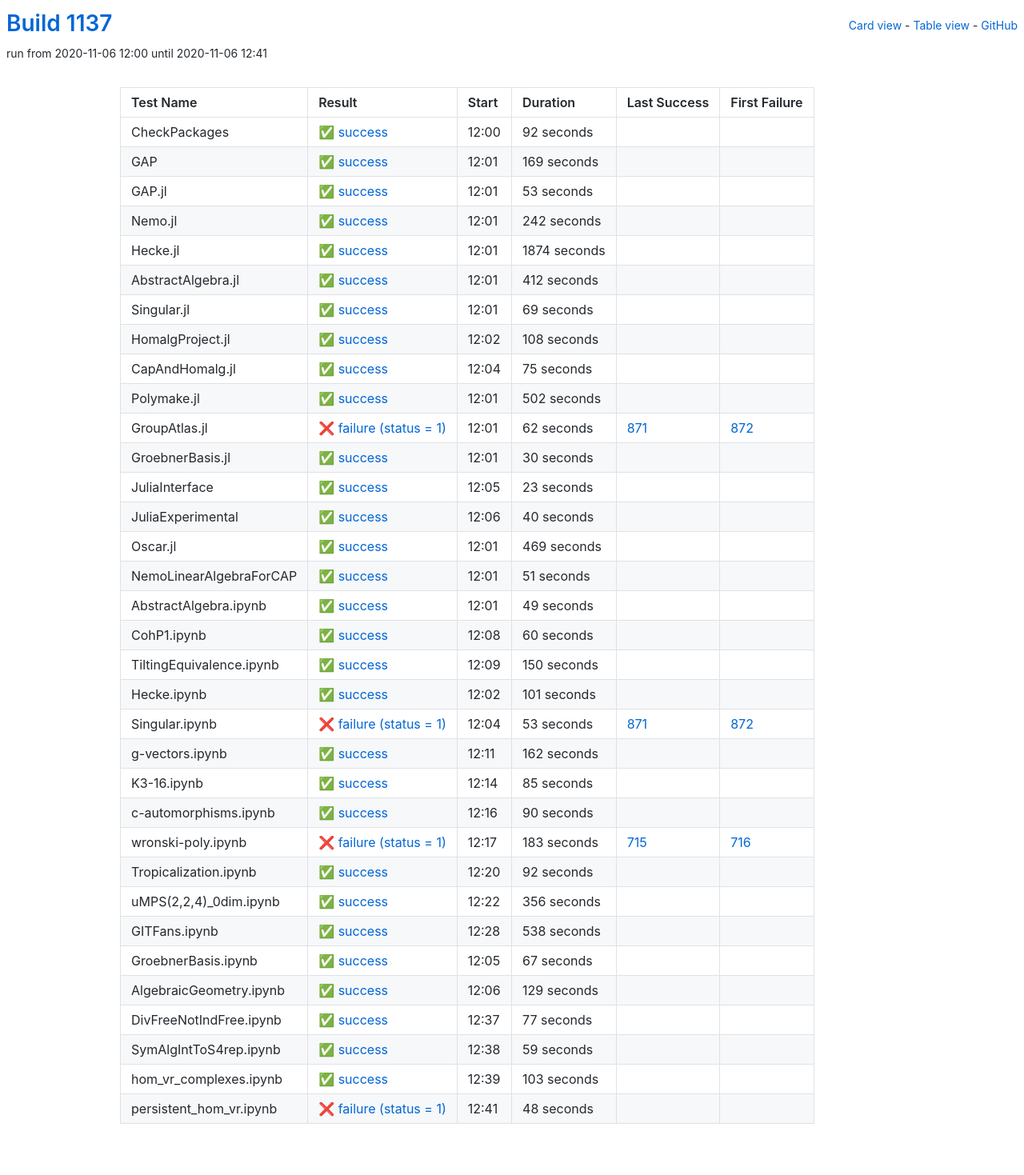
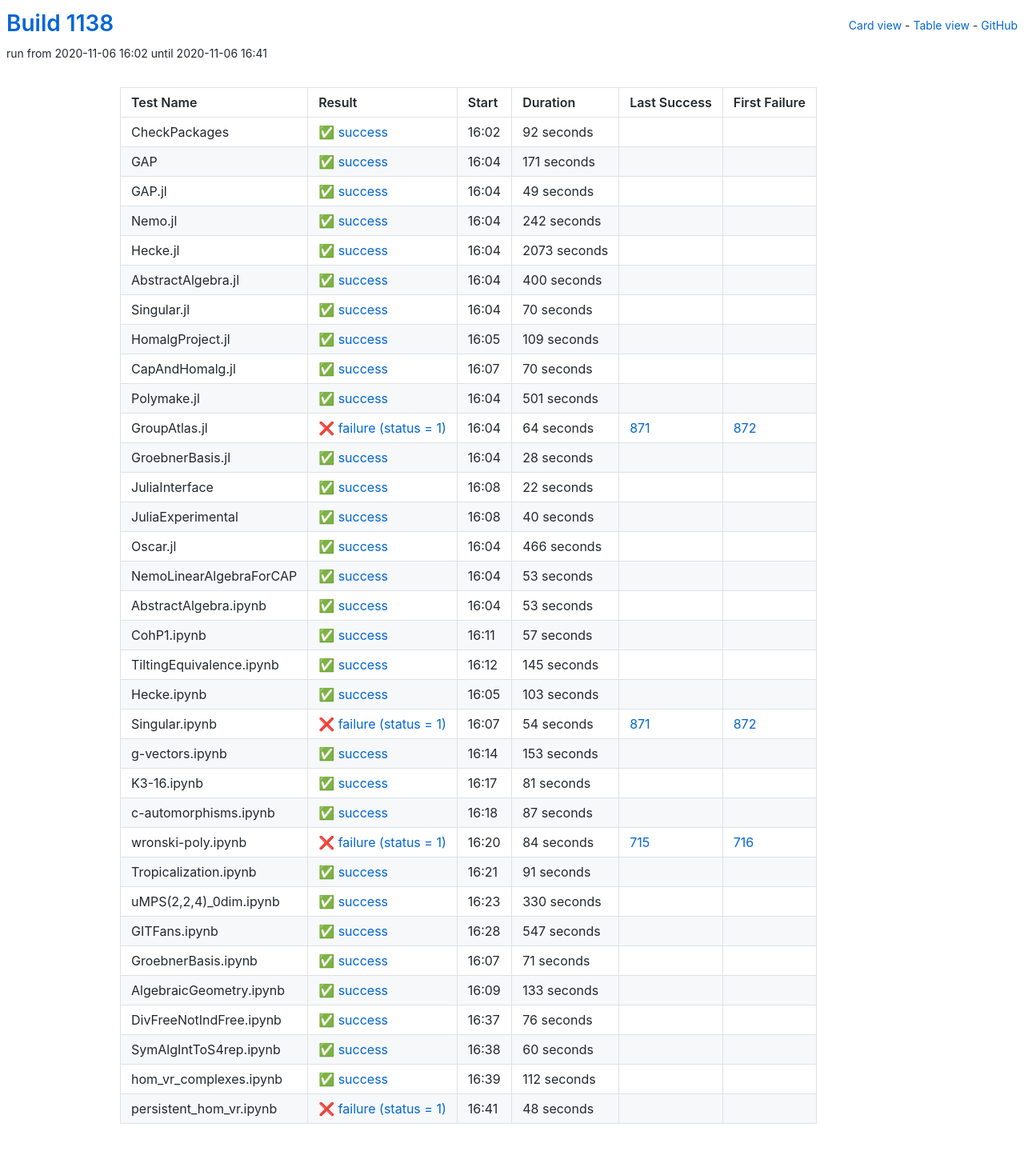
Before and after one commit to oscar-system/oscar-ci-status-stable, a Jekyll site: the page built from table.html, in a window 1280 px wide. Shown: the whole page at 80% size. Built offline with Jekyll 4.4.1, drawn with Linux system fonts in a browser that asks for light colours.

Commit message:
Build #1138

```diff
--- a/_data/ci.yml
+++ b/_data/ci.yml
@@ -1,6 +1,6 @@
 ---
-build: 1137
-build_url: https://oscarci.mathematik.uni-kl.de/job/oscar-stable/1137/
+build: 1138
+build_url: https://oscarci.mathematik.uni-kl.de/job/oscar-stable/1138/
 job: oscar-stable
 organization: oscar-system
 repo: oscar-ci-status-stable
@@ -8,8 +8,8 @@ repourl: https://github.com/oscar-system/oscar-ci-status-stable
 tests:
 - name: CheckPackages
   id: checkpackages
-  log: https://oscarci.mathematik.uni-kl.de/job/oscar-stable/1137/artifact/logs/build-1137/CheckPackages.log
-  start: 2020-11-06 12:00
+  log: https://oscarci.mathematik.uni-kl.de/job/oscar-stable/1138/artifact/logs/build-1138/CheckPackages.log
+  start: 2020-11-06 16:02
   success: true
   exitcode: 0
   status: success
@@ -20,32 +20,32 @@ tests:
   first_failure_url:
 - name: GAP
   id: gap
-  log: https://oscarci.mathematik.uni-kl.de/job/oscar-stable/1137/artifact/logs/build-1137/GAP.log
-  start: 2020-11-06 12:01
+  log: https://oscarci.mathematik.uni-kl.de/job/oscar-stable/1138/artifact/logs/build-1138/GAP.log
+  start: 2020-11-06 16:04
   success: true
   exitcode: 0
   status: success
-  duration: 169
+  duration: 171
   last_success: false
   last_success_url:
   first_failure: false
   first_failure_url:
 - name: GAP.jl
   id: gap-jl
-  log: https://oscarci.mathematik.uni-kl.de/job/oscar-stable/1137/artifact/logs/build-1137/GAP.jl.log
-  start: 2020-11-06 12:01
+  log: https://oscarci.mathematik.uni-kl.de/job/oscar-stable/1138/artifact/logs/build-1138/GAP.jl.log
+  start: 2020-11-06 16:04
   success: true
   exitcode: 0
   status: success
-  duration: 53
+  duration: 49
   last_success: false
   last_success_url:
   first_failure: false
   first_failure_url:
 - name: Nemo.jl
   id: nemo-jl
-  log: https://oscarci.mathematik.uni-kl.de/job/oscar-stable/1137/artifact/logs/build-1137/Nemo.jl.log
-  start: 2020-11-06 12:01
+  log: https://oscarci.mathematik.uni-kl.de/job/oscar-stable/1138/artifact/logs/build-1138/Nemo.jl.log
+  start: 2020-11-06 16:04
   success: true
   exitcode: 0
   status: success
@@ -56,116 +56,116 @@ tests:
   first_failure_url:
 - name: Hecke.jl
   id: hecke-jl
-  log: https://oscarci.mathematik.uni-kl.de/job/oscar-stable/1137/artifact/logs/build-1137/Hecke.jl.log
-  start: 2020-11-06 12:01
+  log: https://oscarci.mathematik.uni-kl.de/job/oscar-stable/1138/artifact/logs/build-1138/Hecke.jl.log
+  start: 2020-11-06 16:04
   success: true
   exitcode: 0
   status: success
-  duration: 1874
+  duration: 2073
   last_success: false
   last_success_url:
   first_failure: false
   first_failure_url:
 - name: AbstractAlgebra.jl
   id: abstractalgebra-jl
-  log: https://oscarci.mathematik.uni-kl.de/job/oscar-stable/1137/artifact/logs/build-1137/AbstractAlgebra.jl.log
-  start: 2020-11-06 12:01
+  log: https://oscarci.mathematik.uni-kl.de/job/oscar-stable/1138/artifact/logs/build-1138/AbstractAlgebra.jl.log
+  start: 2020-11-06 16:04
   success: true
   exitcode: 0
   status: success
-  duration: 412
+  duration: 400
   last_success: false
   last_success_url:
   first_failure: false
   first_failure_url:
 - name: Singular.jl
   id: singular-jl
-  log: https://oscarci.mathematik.uni-kl.de/job/oscar-stable/1137/artifact/logs/build-1137/Singular.jl.log
-  start: 2020-11-06 12:01
+  log: https://oscarci.mathematik.uni-kl.de/job/oscar-stable/1138/artifact/logs/build-1138/Singular.jl.log
+  start: 2020-11-06 16:04
   success: true
   exitcode: 0
   status: success
-  duration: 69
+  duration: 70
   last_success: false
   last_success_url:
   first_failure: false
   first_failure_url:
 - name: HomalgProject.jl
   id: homalgproject-jl
-  log: https://oscarci.mathematik.uni-kl.de/job/oscar-stable/1137/artifact/logs/build-1137/HomalgProject.jl.log
-  start: 2020-11-06 12:02
+  log: https://oscarci.mathematik.uni-kl.de/job/oscar-stable/1138/artifact/logs/build-1138/HomalgProject.jl.log
+  start: 2020-11-06 16:05
   success: true
   exitcode: 0
   status: success
-  duration: 108
+  duration: 109
   last_success: false
   last_success_url:
   first_failure: false
   first_failure_url:
 - name: CapAndHomalg.jl
   id: capandhomalg-jl
-  log: https://oscarci.mathematik.uni-kl.de/job/oscar-stable/1137/artifact/logs/build-1137/CapAndHomalg.jl.log
-  start: 2020-11-06 12:04
+  log: https://oscarci.mathematik.uni-kl.de/job/oscar-stable/1138/artifact/logs/build-1138/CapAndHomalg.jl.log
+  start: 2020-11-06 16:07
   success: true
   exitcode: 0
   status: success
-  duration: 75
+  duration: 70
   last_success: false
   last_success_url:
   first_failure: false
   first_failure_url:
 - name: Polymake.jl
   id: polymake-jl
-  log: https://oscarci.mathematik.uni-kl.de/job/oscar-stable/1137/artifact/logs/build-1137/Polymake.jl.log
-  start: 2020-11-06 12:01
+  log: https://oscarci.mathematik.uni-kl.de/job/oscar-stable/1138/artifact/logs/build-1138/Polymake.jl.log
+  start: 2020-11-06 16:04
   success: true
   exitcode: 0
   status: success
-  duration: 502
+  duration: 501
   last_success: false
   last_success_url:
   first_failure: false
   first_failure_url:
 - name: GroupAtlas.jl
   id: groupatlas-jl
-  log: https://oscarci.mathematik.uni-kl.de/job/oscar-stable/1137/artifact/logs/build-1137/GroupAtlas.jl.log
-  start: 2020-11-06 12:01
+  log: https://oscarci.mathematik.uni-kl.de/job/oscar-stable/1138/artifact/logs/build-1138/GroupAtlas.jl.log
+  start: 2020-11-06 16:04
   success: false
   exitcode: 1
   status: failure
-  duration: 62
+  duration: 64
   last_success: 871
   last_success_url: https://oscarci.mathematik.uni-kl.de/job/oscar-stable/871/
   first_failure: 872
   first_failure_url: https://oscarci.mathematik.uni-kl.de/job/oscar-stable/872/
 - name: GroebnerBasis.jl
   id: groebnerbasis-jl
-  log: https://oscarci.mathematik.uni-kl.de/job/oscar-stable/1137/artifact/logs/build-1137/GroebnerBasis.jl.log
-  start: 2020-11-06 12:01
+  log: https://oscarci.mathematik.uni-kl.de/job/oscar-stable/1138/artifact/logs/build-1138/GroebnerBasis.jl.log
+  start: 2020-11-06 16:04
   success: true
   exitcode: 0
   status: success
-  duration: 30
+  duration: 28
   last_success: false
   last_success_url:
   first_failure: false
   first_failure_url:
 - name: JuliaInterface
   id: juliainterface
-  log: https://oscarci.mathematik.uni-kl.de/job/oscar-stable/1137/artifact/logs/build-1137/JuliaInterface.log
-  start: 2020-11-06 12:05
+  log: https://oscarci.mathematik.uni-kl.de/job/oscar-stable/1138/artifact/logs/build-1138/JuliaInterface.log
+  start: 2020-11-06 16:08
   success: true
   exitcode: 0
   status: success
-  duration: 23
+  duration: 22
   last_success: false
   last_success_url:
   first_failure: false
   first_failure_url:
 - name: JuliaExperimental
   id: juliaexperimental
-  log: https://oscarci.mathematik.uni-kl.de/job/oscar-stable/1137/artifact/logs/build-1137/JuliaExperimental.log
-  start: 2020-11-06 12:06
+  log: https://oscarci.mathematik.uni-kl.de/job/oscar-stable/1138/artifact/logs/build-1138/JuliaExperimental.log
+  start: 2020-11-06 16:08
   success: true
   exitcode: 0
   status: success
@@ -176,44 +176,212 @@ tests:
   first_failure_url:
 - name: Oscar.jl
   id: oscar-jl
-  log: https://oscarci.mathematik.uni-kl.de/job/oscar-stable/1137/artifact/logs/build-1137/Oscar.jl.log
-  start: 2020-11-06 12:01
+  log: https://oscarci.mathematik.uni-kl.de/job/oscar-stable/1138/artifact/logs/build-1138/Oscar.jl.log
+  start: 2020-11-06 16:04
   success: true
   exitcode: 0
   status: success
-  duration: 469
+  duration: 466
   last_success: false
   last_success_url:
   first_failure: false
   first_failure_url:
 - name: NemoLinearAlgebraForCAP
   id: nemolinearalgebraforcap
-  log: https://oscarci.mathematik.uni-kl.de/job/oscar-stable/1137/artifact/logs/build-1137/NemoLinearAlgebraForCAP.log
-  start: 2020-11-06 12:01
+  log: https://oscarci.mathematik.uni-kl.de/job/oscar-stable/1138/artifact/logs/build-1138/NemoLinearAlgebraForCAP.log
+  start: 2020-11-06 16:04
   success: true
   exitcode: 0
   status: success
-  duration: 51
+  duration: 53
   last_success: false
   last_success_url:
   first_failure: false
   first_failure_url:
 - name: AbstractAlgebra.ipynb
   id: abstractalgebra-ipynb
-  log: https://oscarci.mathematik.uni-kl.de/job/oscar-stable/1137/artifact/logs/build-1137/AbstractAlgebra.ipynb.log
-  start: 2020-11-06 12:01
+  log: https://oscarci.mathematik.uni-kl.de/job/oscar-stable/1138/artifact/logs/build-1138/AbstractAlgebra.ipynb.log
+  start: 2020-11-06 16:04
   success: true
   exitcode: 0
   status: success
-  duration: 49
+  duration: 53
   last_success: false
   last_success_url:
   first_failure: false
   first_failure_url:
 - name: CohP1.ipynb
   id: cohp1-ipynb
-  log: https://oscarci.mathematik.uni-kl.de/job/oscar-stable/1137/artifact/logs/build-1137/CohP1.ipynb.log
-  start: 2020-11-06 12:08
+  log: https://oscarci.mathematik.uni-kl.de/job/oscar-stable/1138/artifact/logs/build-1138/CohP1.ipynb.log
+  start: 2020-11-06 16:11
+  success: true
+  exitcode: 0
+  status: success
+  duration: 57
+  last_success: false
+  last_success_url:
+  first_failure: false
+  first_failure_url:
+- name: TiltingEquivalence.ipynb
+  id: tiltingequivalence-ipynb
+  log: https://oscarci.mathematik.uni-kl.de/job/oscar-stable/1138/artifact/logs/build-1138/TiltingEquivalence.ipynb.log
+  start: 2020-11-06 16:12
+  success: true
+  exitcode: 0
+  status: success
+  duration: 145
+  last_success: false
+  last_success_url:
+  first_failure: false
+  first_failure_url:
+- name: Hecke.ipynb
+  id: hecke-ipynb
+  log: https://oscarci.mathematik.uni-kl.de/job/oscar-stable/1138/artifact/logs/build-1138/Hecke.ipynb.log
+  start: 2020-11-06 16:05
+  success: true
+  exitcode: 0
+  status: success
+  duration: 103
+  last_success: false
+  last_success_url:
+  first_failure: false
+  first_failure_url:
+- name: Singular.ipynb
+  id: singular-ipynb
+  log: https://oscarci.mathematik.uni-kl.de/job/oscar-stable/1138/artifact/logs/build-1138/Singular.ipynb.log
+  start: 2020-11-06 16:07
+  success: false
+  exitcode: 1
+  status: failure
+  duration: 54
+  last_success: 871
+  last_success_url: https://oscarci.mathematik.uni-kl.de/job/oscar-stable/871/
+  first_failure: 872
+  first_failure_url: https://oscarci.mathematik.uni-kl.de/job/oscar-stable/872/
+- name: g-vectors.ipynb
+  id: g-vectors-ipynb
+  log: https://oscarci.mathematik.uni-kl.de/job/oscar-stable/1138/artifact/logs/build-1138/g-vectors.ipynb.log
+  start: 2020-11-06 16:14
+  success: true
+  exitcode: 0
+  status: success
+  duration: 153
+  last_success: false
+  last_success_url:
+  first_failure: false
+  first_failure_url:
+- name: K3-16.ipynb
+  id: k3-16-ipynb
+  log: https://oscarci.mathematik.uni-kl.de/job/oscar-stable/1138/artifact/logs/build-1138/K3-16.ipynb.log
+  start: 2020-11-06 16:17
+  success: true
+  exitcode: 0
+  status: success
+  duration: 81
+  last_success: false
+  last_success_url:
+  first_failure: false
+  first_failure_url:
+- name: c-automorphisms.ipynb
+  id: c-automorphisms-ipynb
+  log: https://oscarci.mathematik.uni-kl.de/job/oscar-stable/1138/artifact/logs/build-1138/c-automorphisms.ipynb.log
+  start: 2020-11-06 16:18
+  success: true
+  exitcode: 0
+  status: success
+  duration: 87
+  last_success: false
+  last_success_url:
+  first_failure: false
+  first_failure_url:
+- name: wronski-poly.ipynb
+  id: wronski-poly-ipynb
+  log: https://oscarci.mathematik.uni-kl.de/job/oscar-stable/1138/artifact/logs/build-1138/wronski-poly.ipynb.log
+  start: 2020-11-06 16:20
+  success: false
+  exitcode: 1
+  status: failure
+  duration: 84
+  last_success: 715
+  last_success_url: https://oscarci.mathematik.uni-kl.de/job/oscar-stable/715/
+  first_failure: 716
+  first_failure_url: https://oscarci.mathematik.uni-kl.de/job/oscar-stable/716/
+- name: Tropicalization.ipynb
+  id: tropicalization-ipynb
+  log: https://oscarci.mathematik.uni-kl.de/job/oscar-stable/1138/artifact/logs/build-1138/Tropicalization.ipynb.log
+  start: 2020-11-06 16:21
+  success: true
+  exitcode: 0
+  status: success
+  duration: 91
+  last_success: false
+  last_success_url:
+  first_failure: false
+  first_failure_url:
+- name: uMPS(2,2,4)_0dim.ipynb
+  id: umps-2-2-4-0dim-ipynb
+  log: https://oscarci.mathematik.uni-kl.de/job/oscar-stable/1138/artifact/logs/build-1138/uMPS-2-2-4-_0dim.ipynb.log
+  start: 2020-11-06 16:23
+  success: true
+  exitcode: 0
+  status: success
+  duration: 330
+  last_success: false
+  last_success_url:
+  first_failure: false
+  first_failure_url:
+- name: GITFans.ipynb
+  id: gitfans-ipynb
+  log: https://oscarci.mathematik.uni-kl.de/job/oscar-stable/1138/artifact/logs/build-1138/GITFans.ipynb.log
+  start: 2020-11-06 16:28
+  success: true
+  exitcode: 0
+  status: success
+  duration: 547
+  last_success: false
+  last_success_url:
+  first_failure: false
+  first_failure_url:
+- name: GroebnerBasis.ipynb
+  id: groebnerbasis-ipynb
+  log: https://oscarci.mathematik.uni-kl.de/job/oscar-stable/1138/artifact/logs/build-1138/GroebnerBasis.ipynb.log
+  start: 2020-11-06 16:07
+  success: true
+  exitcode: 0
+  status: success
+  duration: 71
+  last_success: false
+  last_success_url:
+  first_failure: false
+  first_failure_url:
+- name: AlgebraicGeometry.ipynb
+  id: algebraicgeometry-ipynb
+  log: https://oscarci.mathematik.uni-kl.de/job/oscar-stable/1138/artifact/logs/build-1138/AlgebraicGeometry.ipynb.log
+  start: 2020-11-06 16:09
+  success: true
+  exitcode: 0
+  status: success
+  duration: 133
+  last_success: false
+  last_success_url:
+  first_failure: false
+  first_failure_url:
+- name: DivFreeNotIndFree.ipynb
+  id: divfreenotindfree-ipynb
+  log: https://oscarci.mathematik.uni-kl.de/job/oscar-stable/1138/artifact/logs/build-1138/DivFreeNotIndFree.ipynb.log
+  start: 2020-11-06 16:37
+  success: true
+  exitcode: 0
+  status: success
+  duration: 76
+  last_success: false
+  last_success_url:
+  first_failure: false
+  first_failure_url:
+- name: SymAlgIntToS4rep.ipynb
+  id: symalginttos4rep-ipynb
+  log: https://oscarci.mathematik.uni-kl.de/job/oscar-stable/1138/artifact/logs/build-1138/SymAlgIntToS4rep.ipynb.log
+  start: 2020-11-06 16:38
   success: true
   exitcode: 0
   status: success
@@ -222,190 +390,22 @@ tests:
   last_success_url:
   first_failure: false
   first_failure_url:
-- name: TiltingEquivalence.ipynb
-  id: tiltingequivalence-ipynb
-  log: https://oscarci.mathematik.uni-kl.de/job/oscar-stable/1137/artifact/logs/build-1137/TiltingEquivalence.ipynb.log
-  start: 2020-11-06 12:09
+- name: hom_vr_complexes.ipynb
+  id: hom-vr-complexes-ipynb
+  log: https://oscarci.mathematik.uni-kl.de/job/oscar-stable/1138/artifact/logs/build-1138/hom_vr_complexes.ipynb.log
+  start: 2020-11-06 16:39
   success: true
   exitcode: 0
   status: success
-  duration: 150
-  last_success: false
-  last_success_url:
-  first_failure: false
-  first_failure_url:
-- name: Hecke.ipynb
-  id: hecke-ipynb
-  log: https://oscarci.mathematik.uni-kl.de/job/oscar-stable/1137/artifact/logs/build-1137/Hecke.ipynb.log
-  start: 2020-11-06 12:02
-  success: true
-  exitcode: 0
-  status: success
-  duration: 101
-  last_success: false
-  last_success_url:
-  first_failure: false
-  first_failure_url:
-- name: Singular.ipynb
-  id: singular-ipynb
-  log: https://oscarci.mathematik.uni-kl.de/job/oscar-stable/1137/artifact/logs/build-1137/Singular.ipynb.log
-  start: 2020-11-06 12:04
-  success: false
-  exitcode: 1
-  status: failure
-  duration: 53
-  last_success: 871
-  last_success_url: https://oscarci.mathematik.uni-kl.de/job/oscar-stable/871/
-  first_failure: 872
-  first_failure_url: https://oscarci.mathematik.uni-kl.de/job/oscar-stable/872/
-- name: g-vectors.ipynb
-  id: g-vectors-ipynb
-  log: https://oscarci.mathematik.uni-kl.de/job/oscar-stable/1137/artifact/logs/build-1137/g-vectors.ipynb.log
-  start: 2020-11-06 12:11
-  success: true
-  exitcode: 0
-  status: success
-  duration: 162
-  last_success: false
-  last_success_url:
-  first_failure: false
-  first_failure_url:
-- name: K3-16.ipynb
-  id: k3-16-ipynb
-  log: https://oscarci.mathematik.uni-kl.de/job/oscar-stable/1137/artifact/logs/build-1137/K3-16.ipynb.log
-  start: 2020-11-06 12:14
-  success: true
-  exitcode: 0
-  status: success
-  duration: 85
-  last_success: false
-  last_success_url:
-  first_failure: false
-  first_failure_url:
-- name: c-automorphisms.ipynb
-  id: c-automorphisms-ipynb
-  log: https://oscarci.mathematik.uni-kl.de/job/oscar-stable/1137/artifact/logs/build-1137/c-automorphisms.ipynb.log
-  start: 2020-11-06 12:16
-  success: true
-  exitcode: 0
-  status: success
-  duration: 90
-  last_success: false
-  last_success_url:
-  first_failure: false
-  first_failure_url:
-- name: wronski-poly.ipynb
-  id: wronski-poly-ipynb
-  log: https://oscarci.mathematik.uni-kl.de/job/oscar-stable/1137/artifact/logs/build-1137/wronski-poly.ipynb.log
-  start: 2020-11-06 12:17
-  success: false
-  exitcode: 1
-  status: failure
-  duration: 183
-  last_success: 715
-  last_success_url: https://oscarci.mathematik.uni-kl.de/job/oscar-stable/715/
-  first_failure: 716
-  first_failure_url: https://oscarci.mathematik.uni-kl.de/job/oscar-stable/716/
-- name: Tropicalization.ipynb
-  id: tropicalization-ipynb
-  log: https://oscarci.mathematik.uni-kl.de/job/oscar-stable/1137/artifact/logs/build-1137/Tropicalization.ipynb.log
-  start: 2020-11-06 12:20
-  success: true
-  exitcode: 0
-  status: success
-  duration: 92
-  last_success: false
-  last_success_url:
-  first_failure: false
-  first_failure_url:
-- name: uMPS(2,2,4)_0dim.ipynb
-  id: umps-2-2-4-0dim-ipynb
-  log: https://oscarci.mathematik.uni-kl.de/job/oscar-stable/1137/artifact/logs/build-1137/uMPS-2-2-4-_0dim.ipynb.log
-  start: 2020-11-06 12:22
-  success: true
-  exitcode: 0
-  status: success
-  duration: 356
-  last_success: false
-  last_success_url:
-  first_failure: false
-  first_failure_url:
-- name: GITFans.ipynb
-  id: gitfans-ipynb
-  log: https://oscarci.mathematik.uni-kl.de/job/oscar-stable/1137/artifact/logs/build-1137/GITFans.ipynb.log
-  start: 2020-11-06 12:28
-  success: true
-  exitcode: 0
-  status: success
-  duration: 538
-  last_success: false
-  last_success_url:
-  first_failure: false
-  first_failure_url:
-- name: GroebnerBasis.ipynb
-  id: groebnerbasis-ipynb
-  log: https://oscarci.mathematik.uni-kl.de/job/oscar-stable/1137/artifact/logs/build-1137/GroebnerBasis.ipynb.log
-  start: 2020-11-06 12:05
-  success: true
-  exitcode: 0
-  status: success
-  duration: 67
-  last_success: false
-  last_success_url:
-  first_failure: false
-  first_failure_url:
-- name: AlgebraicGeometry.ipynb
-  id: algebraicgeometry-ipynb
-  log: https://oscarci.mathematik.uni-kl.de/job/oscar-stable/1137/artifact/logs/build-1137/AlgebraicGeometry.ipynb.log
-  start: 2020-11-06 12:06
-  success: true
-  exitcode: 0
-  status: success
-  duration: 129
-  last_success: false
-  last_success_url:
-  first_failure: false
-  first_failure_url:
-- name: DivFreeNotIndFree.ipynb
-  id: divfreenotindfree-ipynb
-  log: https://oscarci.mathematik.uni-kl.de/job/oscar-stable/1137/artifact/logs/build-1137/DivFreeNotIndFree.ipynb.log
-  start: 2020-11-06 12:37
-  success: true
-  exitcode: 0
-  status: success
-  duration: 77
-  last_success: false
-  last_success_url:
-  first_failure: false
-  first_failure_url:
-- name: SymAlgIntToS4rep.ipynb
-  id: symalginttos4rep-ipynb
-  log: https://oscarci.mathematik.uni-kl.de/job/oscar-stable/1137/artifact/logs/build-1137/SymAlgIntToS4rep.ipynb.log
-  start: 2020-11-06 12:38
-  success: true
-  exitcode: 0
-  status: success
-  duration: 59
-  last_success: false
-  last_success_url:
-  first_failure: false
-  first_failure_url:
-- name: hom_vr_complexes.ipynb
-  id: hom-vr-complexes-ipynb
-  log: https://oscarci.mathematik.uni-kl.de/job/oscar-stable/1137/artifact/logs/build-1137/hom_vr_complexes.ipynb.log
-  start: 2020-11-06 12:39
-  success: true
-  exitcode: 0
-  status: success
-  duration: 103
+  duration: 112
   last_success: false
   last_success_url:
   first_failure: false
   first_failure_url:
 - name: persistent_hom_vr.ipynb
   id: persistent-hom-vr-ipynb
-  log: https://oscarci.mathematik.uni-kl.de/job/oscar-stable/1137/artifact/logs/build-1137/persistent_hom_vr.ipynb.log
-  start: 2020-11-06 12:41
+  log: https://oscarci.mathematik.uni-kl.de/job/oscar-stable/1138/artifact/logs/build-1138/persistent_hom_vr.ipynb.log
+  start: 2020-11-06 16:41
   success: false
   exitcode: 1
   status: failure
```
Also changed, not shown: README.md.
